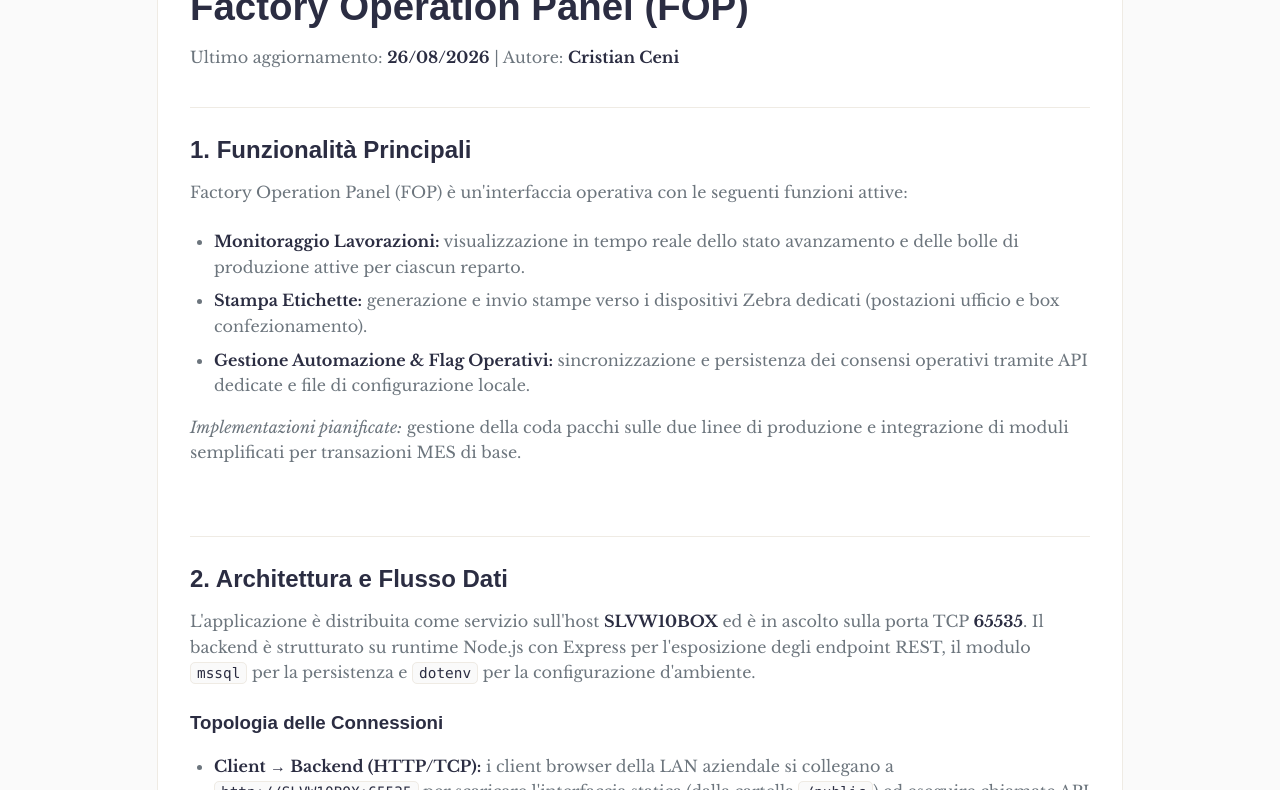
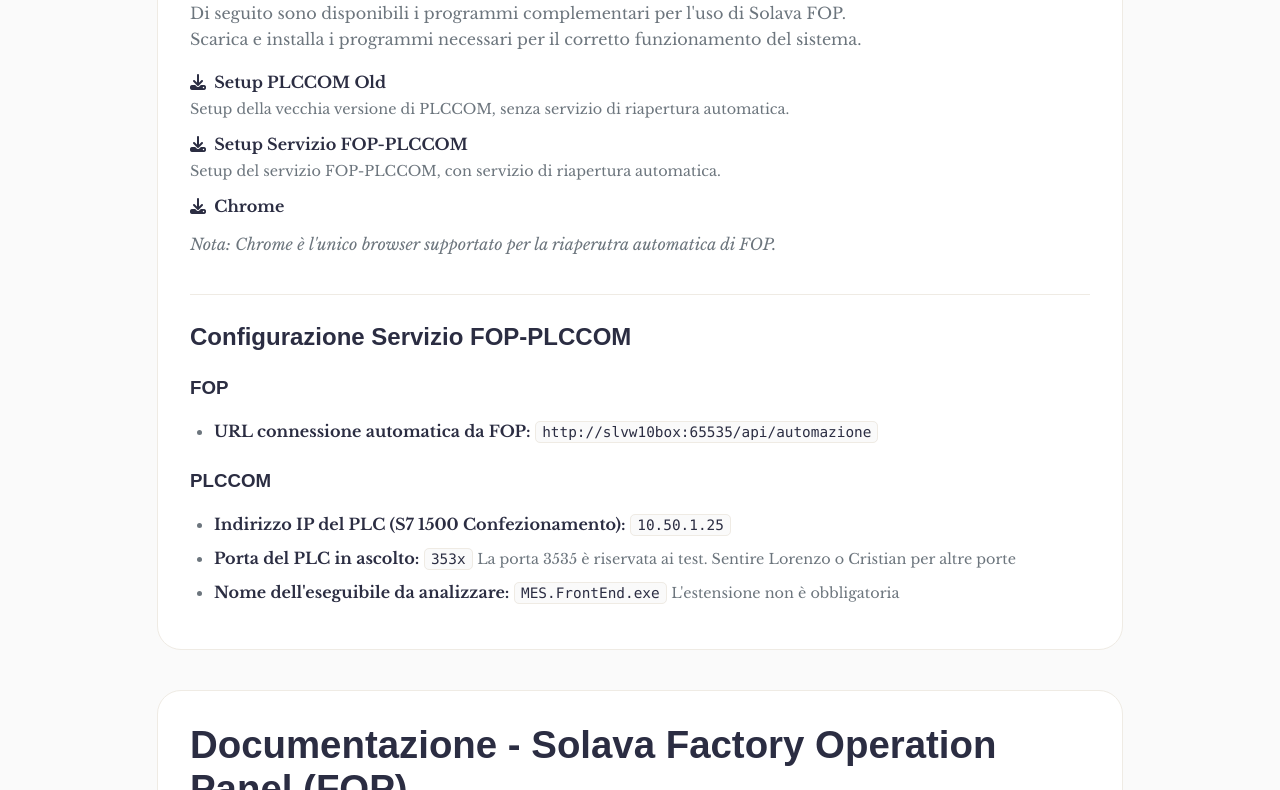
Before and after one commit to cristianceni5/solava-foc, a website: page public/documentazione.html in a window 1280 px wide. Shown: the part 202-992 px from the top of the page. Drawn offline with nearby package versions, Linux system fonts and the light colour scheme; a web font is replaced by a local one.

Commit message:
Varie modifiche non committate

```diff
--- a/public/css/components.css
+++ b/public/css/components.css
@@ -66,7 +66,8 @@
 p,
 a,
 li,
-dd {
+dd,
+span {
     font-family: var(--font-family-base);
     color: var(--colore-subtext);
 }
@@ -92,6 +93,11 @@
 
 .navigazione a {
     text-decoration: none;
+    font-family: var(--font-family-heading);
+    color: var(--colore-text);
+}
+
+.navigazione span {
     font-family: var(--font-family-heading);
     color: var(--colore-text);
 }
--- a/public/css/styles.css
+++ b/public/css/styles.css
@@ -907,6 +907,27 @@
     border-radius: 24px;
 }
 
+.lista-prof {
+    display: flex;
+    flex-direction: column;
+    gap: 8px;
+    margin: 20px 0 0;
+}
+
+.lista-prof a {
+    color: var(--colore-text);
+    text-decoration: none;
+    font-weight: bold;
+}
+
+.lista-prof a:hover {
+    text-decoration: underline;
+}
+
+.lista-prof i {
+    margin-right: 4px;
+}
+
 .docs h1 {
     margin: 0 0 8px;
     font-size: clamp(1.8rem, 3vw, 2.4rem);
@@ -925,6 +946,11 @@
 .docs p,
 .docs li {
     line-height: 1.6;
+}
+
+.docs span {
+    margin-bottom: 8px;
+    font-size: 0.9rem;
 }
 
 .docs ul,
--- a/public/documentazione.html
+++ b/public/documentazione.html
@@ -23,6 +23,58 @@
     </header>
     <!-- Container -->
     <div class="mega-container">
+        <div class="container">
+            <div class="docs">
+                <h1>Programmi complementari</h1>
+                <p>
+                    Di seguito sono disponibili i programmi complementari per l'uso di Solava FOP. <br>
+                    Scarica e installa i programmi necessari per il corretto funzionamento del sistema.
+                </p>
+                <div class="lista-prof">
+                    <a href="./assets/programmi/Setup_PLCCOM.exe" class="href">
+                        <i class="fa-solid fa-download" aria-hidden="true"></i>
+                        Setup PLCCOM Old
+                    </a>
+                    <span>Setup della vecchia versione di PLCCOM, senza servizio di riapertura automatica.</span>
+                    <a href="./assets/programmi/Setup_ServizioFOP_PLCCOM.exe" class="href">
+                        <i class="fa-solid fa-download" aria-hidden="true"></i>
+                        Setup Servizio FOP-PLCCOM
+                    </a>
+                    <span>Setup del servizio FOP-PLCCOM, con servizio di riapertura automatica.</span>
+                    <a href="./assets/programmi/ChromeSetup.exe" class="href">
+                        <i class="fa-solid fa-download" aria-hidden="true"></i>
+                        Chrome
+                    </a>
+                </div>
+                <p><i>Nota: Chrome è l'unico browser supportato per la riaperutra automatica di FOP.</i></p>
+
+                <h2>Configurazione Servizio FOP-PLCCOM</h2>
+                <h3>FOP</h3>
+                <ul>
+                    <li>
+                        <b>URL connessione automatica da FOP:</b>
+                        <code>http://slvw10box:65535/api/automazione</code>
+                    </li>
+                </ul>
+
+                <h3>PLCCOM</h3>
+                <ul>
+                    <li><b>Indirizzo IP del PLC (S7 1500 Confezionamento):</b>
+                        <code>10.50.1.25</code>
+                    </li>
+                    <li>
+                        <b>Porta del PLC in ascolto:</b>
+                        <code>353x</code>
+                        <span>La porta 3535 è riservata ai test. Sentire Lorenzo o Cristian per altre porte</span>
+                    </li>
+                    <li>
+                        <b>Nome dell'eseguibile da analizzare:</b>
+                        <code>MES.FrontEnd.exe</code>
+                        <span>L'estensione non è obbligatoria</span>
+                    </li>
+                </ul>
+            </div>
+        </div>
         <div class="container" id="container-docs"> </div>
     </div>
     <script src="./js/docs.js"></script>
--- a/public/js/docs.js
+++ b/public/js/docs.js
@@ -1,13 +1,14 @@
 const DOCUMENTAZIONE = `
-    <h1>Documentazione Tecnica e Operativa - Solava Factory Operation Panel (FOP)</h1>
-    <p>Ultimo aggiornamento: <b>26/08/2026</b> | Autore: <b>Cristian Ceni</b></p>
+    <h1>Documentazione - Solava Factory Operation Panel (FOP)</h1>
+    <p>Ultimo aggiornamento: <b>07/09/2026</b> | Autore: <b>Cristian Ceni</b></p>
 
     <h2>1. Funzionalità Principali</h2>
     <p>Factory Operation Panel (FOP) è un'interfaccia operativa con le seguenti funzioni attive:</p>
     <ul>
         <li><b>Monitoraggio Lavorazioni:</b> visualizzazione in tempo reale dello stato avanzamento e delle bolle di produzione attive per ciascun reparto.</li>
         <li><b>Stampa Etichette:</b> generazione e invio stampe verso i dispositivi Zebra dedicati (postazioni ufficio e box confezionamento).</li>
-        <li><b>Gestione Automazione & Flag Operativi:</b> sincronizzazione e persistenza dei consensi operativi tramite API dedicate e file di configurazione locale.</li>
+        <li><b>Controllo attributi estesi:</b> verifica degli attributi estesi associati ad ogni articolo.</li>
+        <li><b>Gestione automazione per riapertura finestre:</b> sincronizzazione e persistenza dei consensi operativi tramite API dedicate e file di configurazione locale.</li>
     </ul>
     <p><i>Implementazioni pianificate:</i> gestione della coda pacchi sulle due linee di produzione e integrazione di moduli semplificati per transazioni MES di base.</p>
 
@@ -21,8 +22,8 @@
 
     <h3>Topologia delle Connessioni</h3>
     <ul>
-        <li><b>Client → Backend (HTTP/TCP):</b> i client browser della LAN aziendale si collegano a <code>http://SLVW10BOX:65535</code> per scaricare l'interfaccia statica (dalla cartella <code>/public</code>) ed eseguire chiamate API asincrone. Nessun client apre connessioni dirette verso il database.</li>
-        <li><b>Backend → SQL Server (TDS):</b> il backend Node.js gestisce un <b>Connection Pool singleton</b> verso MSSQL. Questo pattern garantisce che il carico sul database sia costante e controllato, prevenendo la saturazione delle connessioni anche in caso di accessi concorrenti multipli.</li>
+        <li><b>Client - Backend (HTTP/TCP):</b> i client browser della LAN aziendale si collegano a <code>http://SLVW10BOX:65535</code> per scaricare l'interfaccia statica (dalla cartella <code>/public</code>) ed eseguire chiamate API asincrone. Nessun client apre connessioni dirette verso il database.</li>
+        <li><b>Backend - SQL Server (TDS sempre su TCP):</b> il backend Node.js gestisce un <b>Connection Pool singleton</b> verso MSSQL. Questo pattern garantisce che il carico sul database sia costante e controllato, prevenendo la saturazione delle connessioni anche in caso di accessi concorrenti multipli.</li>
     </ul>
 
     <h3>Configurazione e Sicurezza</h3>
--- a/public/js/reparto.js
+++ b/public/js/reparto.js
@@ -173,7 +173,7 @@
     } catch (errore) {
         console.error('Errore caricamento reparto:', errore);
         banner.className = 'stato-errore';
-        setStato('fa-solid fa-triangle-exclamation', 'Dati non aggiornati');
+        setStato('Dati non aggiornati');
         risposta.textContent = errore.message || 'Impossibile connettersi al server.';
         ultimoAggiornamento.textContent = ultimoAggiornamentoRiuscito
             ? `I dati visibili risalgono alle ${ultimoAggiornamentoRiuscito.toLocaleTimeString('it-IT')}.`
```
Also changed, not shown: 6 other files.
